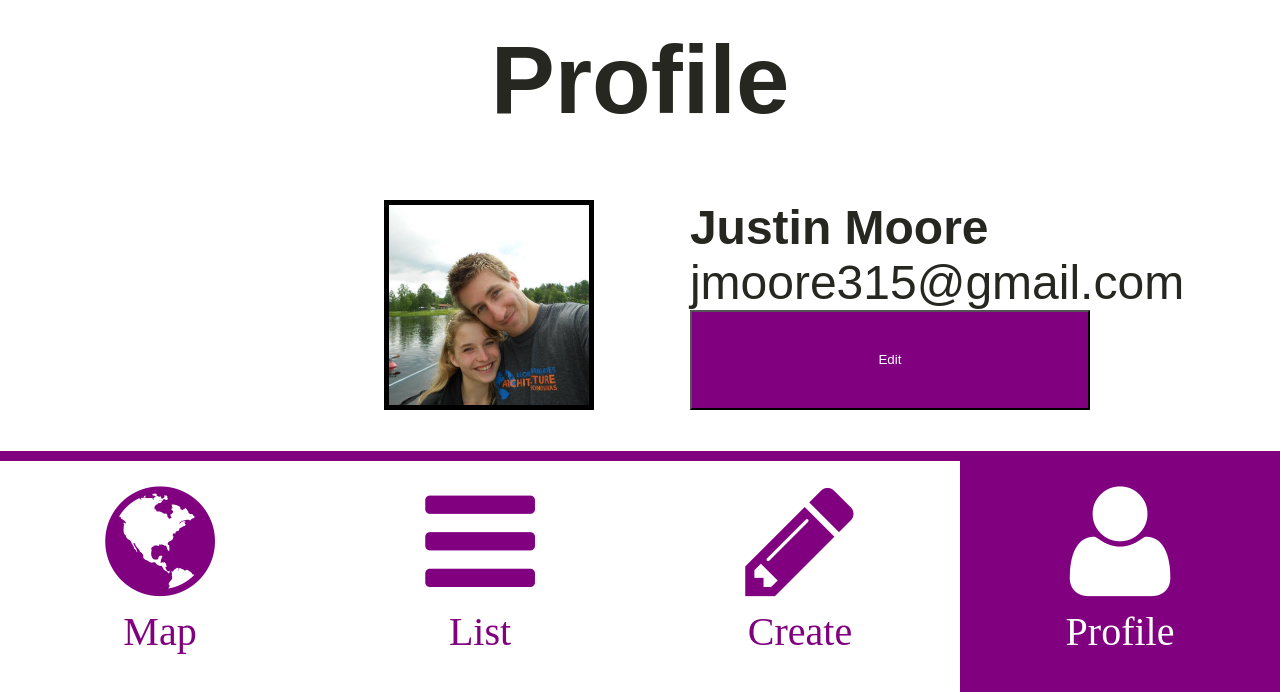
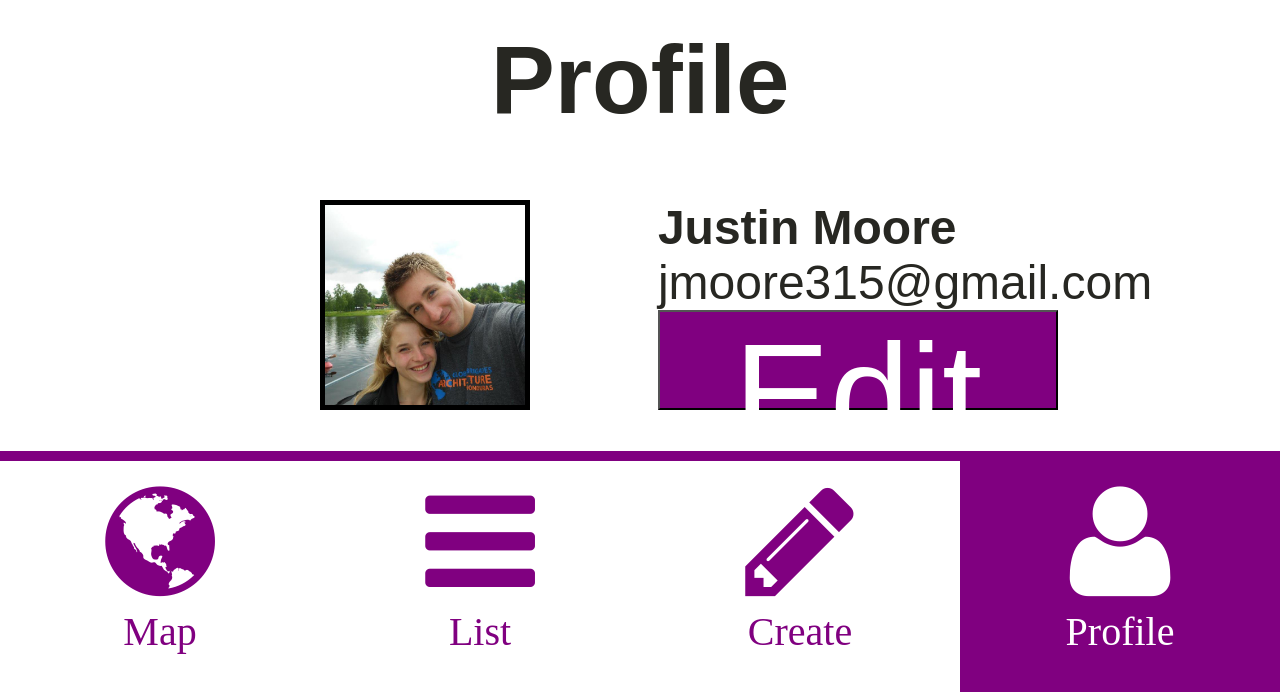
Before and after one commit to jmoore315/HCIProj, a PHP site: page /profile.html in a window 1280 px wide. Shown: the part 139-831 px from the top of the page. Run offline with PHP 8.4, Linux system fonts and the light colour scheme.

Commit message:
profile page

```diff
--- a/style.css
+++ b/style.css
@@ -384,7 +384,7 @@ table tr.alt-row td {
 	height: 200px;
 	width: 200px;
 	border: 5px solid black;
-	margin-left: 30%;
+	margin-left: 25%;
 }
 
 #profile-info {
@@ -401,4 +401,5 @@ table tr.alt-row td {
 	height: 100px;
 	color: white;
 	background-color: purple;
+	font-size: 3em;
 }
```
